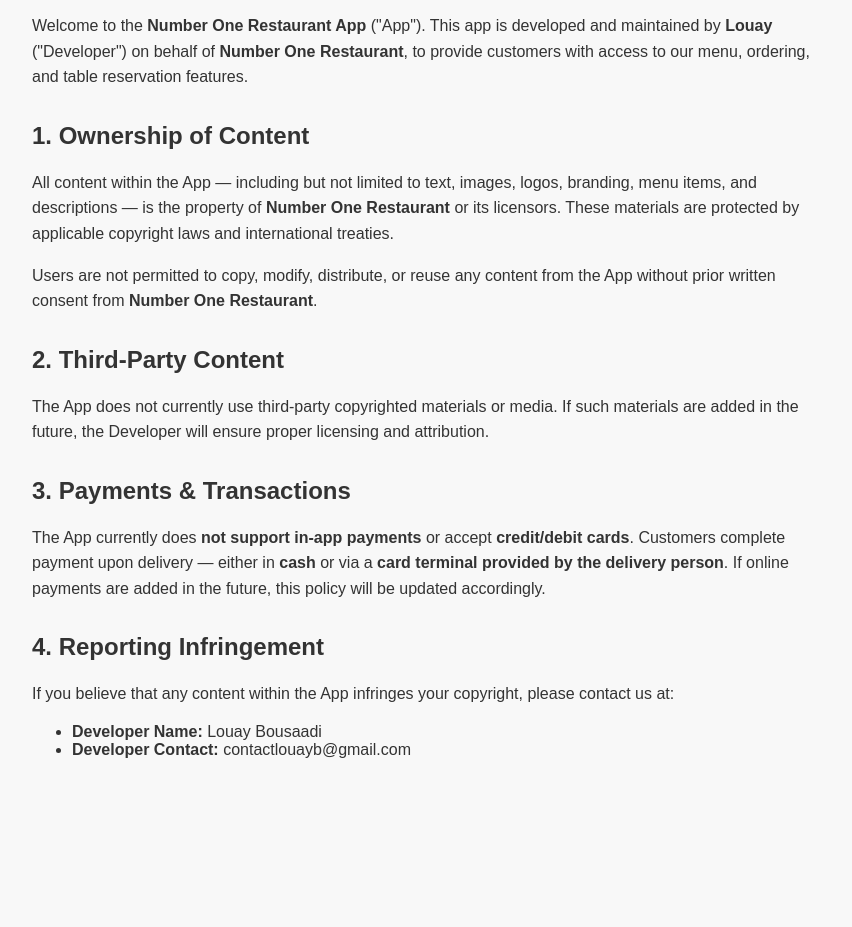
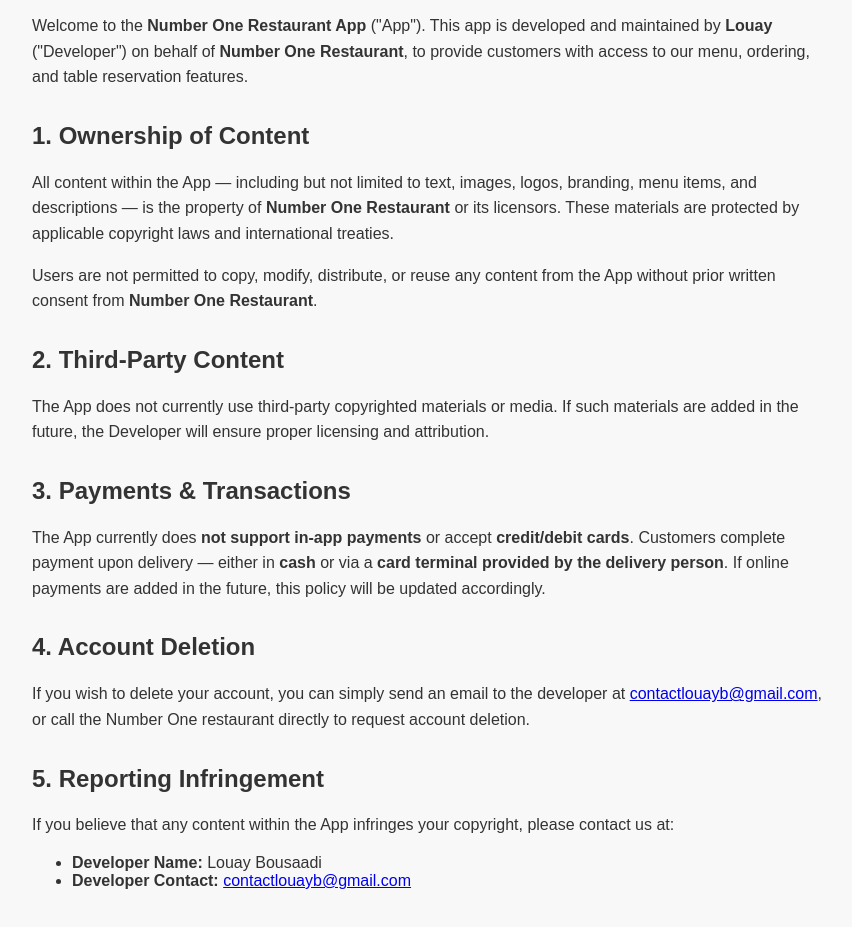
Before and after one commit to xloyb/Numberone_Copyright_Policy, a plain HTML site: page index.html in a window 1280 px wide. Shown: the part 135-1062 px from the top of the page, without its empty margins (208-1060 px from the left). Before the commit the page ends 942 px from the top, so only its background shows below. Drawn offline with Linux system fonts and the light colour scheme.

Commit message:
Update index.html

```diff
--- a/index.html
+++ b/index.html
@@ -1,8 +1,8 @@
 <!DOCTYPE html>
 <html lang="en">
 <head>
-  <meta charset="UTF-8">
-  <meta name="viewport" content="width=device-width, initial-scale=1">
+  <meta charset="UTF-8" />
+  <meta name="viewport" content="width=device-width, initial-scale=1" />
   <title>Copyright Policy - Number One Restaurant</title>
   <style>
     body {
@@ -41,11 +41,14 @@
   <h2>3. Payments & Transactions</h2>
   <p>The App currently does <strong>not support in-app payments</strong> or accept <strong>credit/debit cards</strong>. Customers complete payment upon delivery — either in <strong>cash</strong> or via a <strong>card terminal provided by the delivery person</strong>. If online payments are added in the future, this policy will be updated accordingly.</p>
 
-  <h2>4. Reporting Infringement</h2>
+  <h2 id="account-deletion">4. Account Deletion</h2>
+  <p>If you wish to delete your account, you can simply send an email to the developer at <a href="mailto:contactlouayb@gmail.com">contactlouayb@gmail.com</a>, or call the Number One restaurant directly to request account deletion.</p>
+
+  <h2>5. Reporting Infringement</h2>
   <p>If you believe that any content within the App infringes your copyright, please contact us at:</p>
   <ul>
     <li><strong>Developer Name:</strong> Louay Bousaadi</li>
-    <li><strong>Developer Contact:</strong> contactlouayb@gmail.com</li>
+    <li><strong>Developer Contact:</strong> <a href="mailto:contactlouayb@gmail.com">contactlouayb@gmail.com</a></li>
   </ul>
 </body>
 </html>
```
